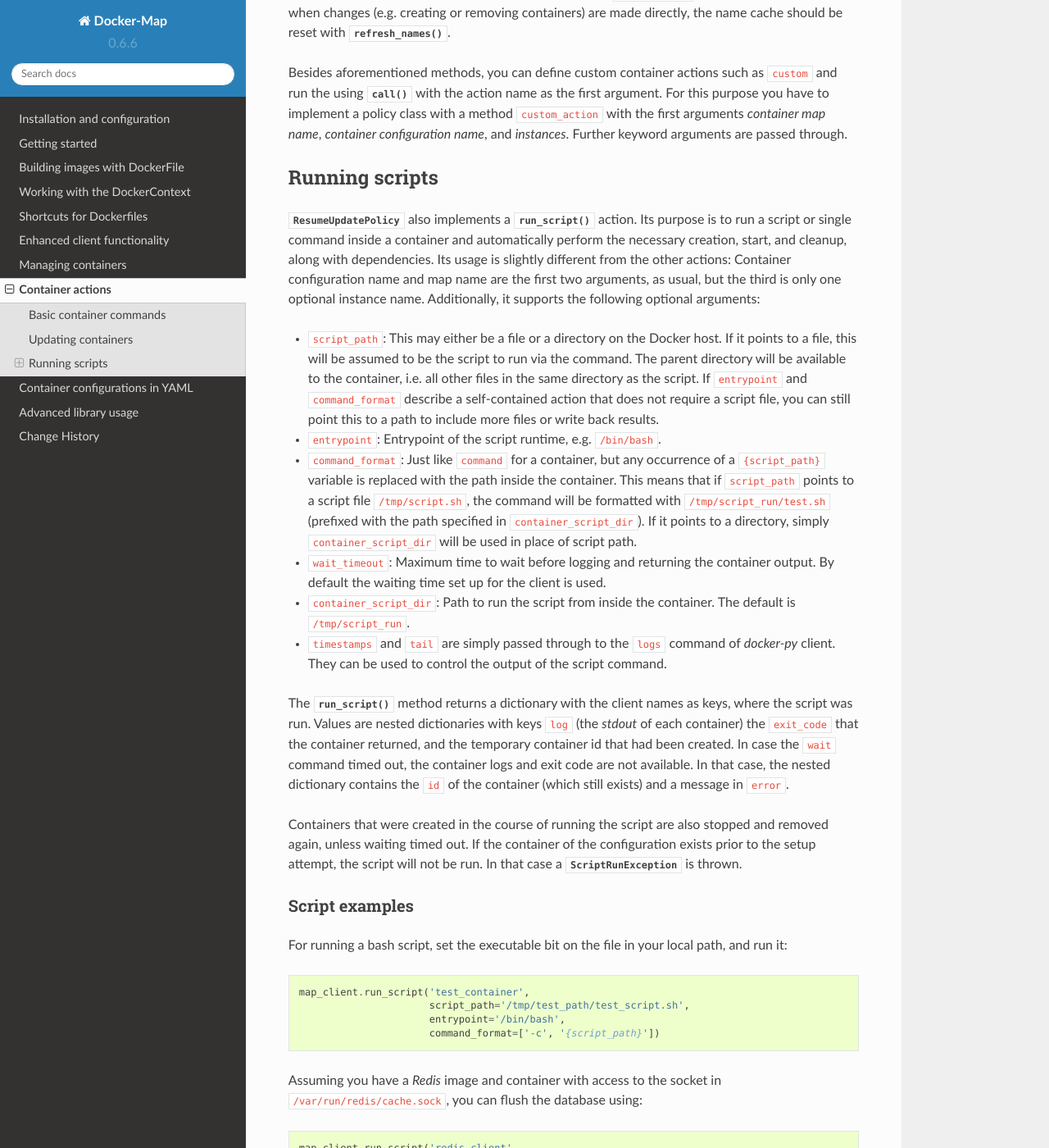
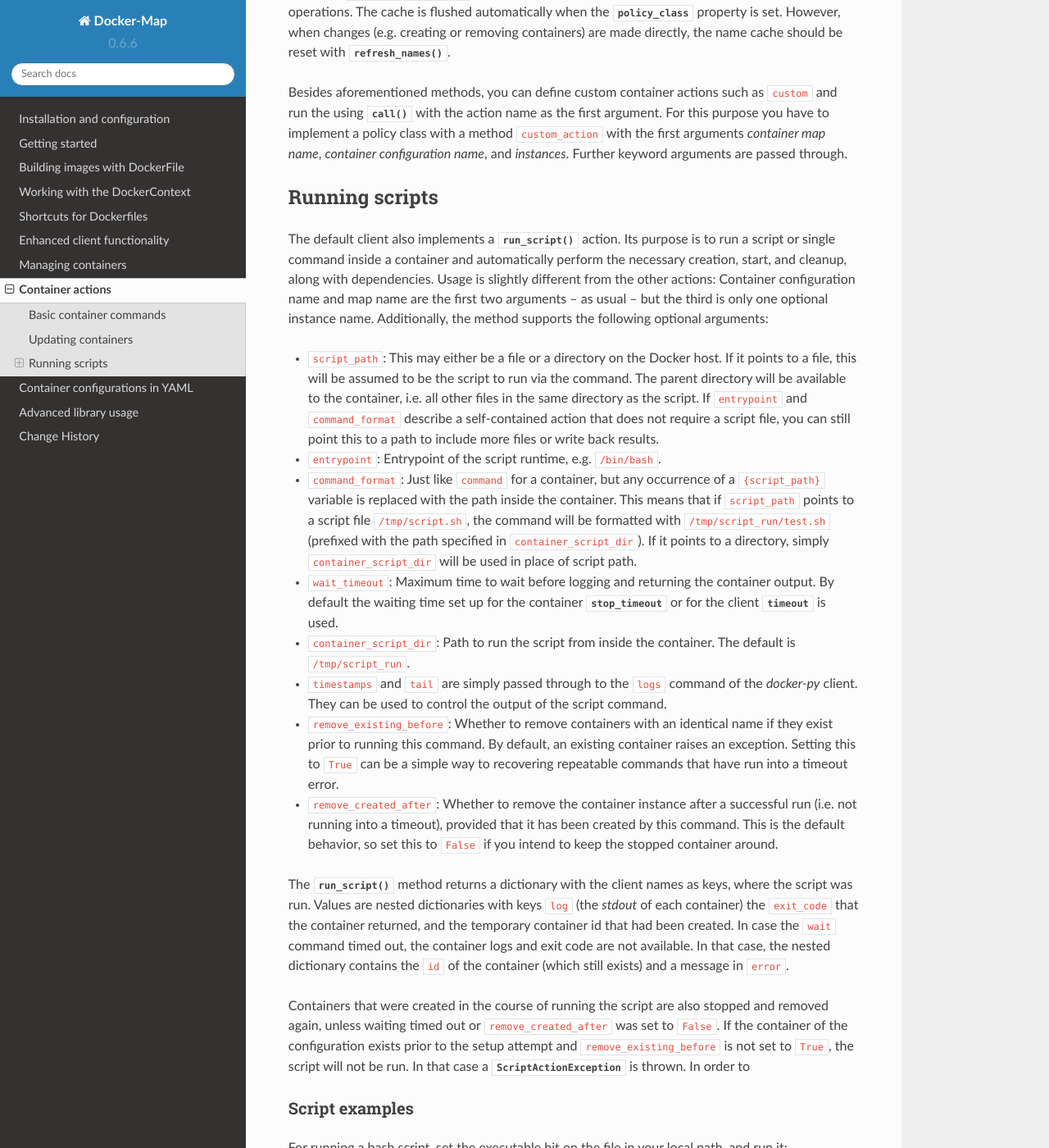
Before and after one commit to merll/docker-map, a Sphinx documentation site: the page built from docs/guide/containers/actions.rst, in a window 1280 px wide and 1400 px high, scrolled down 1918 px. Shown: the whole window at 82% size. Built offline with Sphinx 7.4.7 and the Read the Docs theme 2.0.0, drawn with Linux system fonts in a browser that asks for light colours; some of the changed text lies outside the part shown.

Commit message:
Updated docs.

```diff
--- a/docs/changes.rst
+++ b/docs/changes.rst
@@ -6,6 +6,8 @@
 -------
 * Refactoring of policy framework. The monolithic client action functions have been divided into separate
   modules for improving maintainability and testing. This also makes it easier to add more functionality.
+  A few minor issues with updating containers and executing commands were resolved during this change.
+* Added an experimental command line generator.
 
 0.6.6
 -----
--- a/docs/guide/containers/actions.rst
+++ b/docs/guide/containers/actions.rst
@@ -7,9 +7,9 @@
 
 Basic container commands
 ------------------------
-:class:`~dockermap.map.client.MappingDockerClient` uses a policy class, that transforms the container configurations
-and their current state into actions on the client, along with keyword arguments accepted by `docker-py`.
-The default, :class:`~dockermap.map.policy.resume.ResumeUpdatePolicy` supports the following methods.
+:class:`~dockermap.map.client.MappingDockerClient` provides as set of configurable commands, that transform the
+container configurations and their current state into actions on the client, along with keyword arguments accepted by
+`docker-py`. By default it supports the following methods:
 
 * :meth:`~dockermap.map.client.MappingDockerClient.create` resolves all dependency containers to be created prior to
   the current one. First, `attached` volumes are created (see :ref:`attached-volumes`) of the dependency containers.
@@ -28,6 +28,8 @@
   * and starts non-running containers (like `start`).
 * :meth:`~dockermap.map.client.MappingDockerClient.shutdown` simply combines
   :meth:`~dockermap.map.client.MappingDockerClient.stop` and :meth:`~dockermap.map.client.MappingDockerClient.remove`.
+* :meth:`~dockermap.map.client.MappingDockerClient.update` and
+  :meth:`~dockermap.map.client.MappingDockerClient.run_script` are discussed in more detail below.
 
 Updating containers
 -------------------
@@ -82,12 +84,11 @@
 
 Running scripts
 ---------------
-:class:`~dockermap.map.policy.resume.ResumeUpdatePolicy` also implements a
-:meth:`~dockermap.map.client.MappingDockerClient.run_script` action. Its purpose is to run a script or single command
-inside a container and automatically perform the necessary creation, start, and cleanup, along with dependencies. Its
-usage is slightly different from the other actions: Container configuration name and map name are the first two
-arguments, as usual, but the third is only one optional instance name. Additionally, it supports the following
-optional arguments:
+The default client also implements a :meth:`~dockermap.map.client.MappingDockerClient.run_script` action. Its purpose is
+to run a script or single command inside a container and automatically perform the necessary creation, start, and
+cleanup, along with dependencies. Usage is slightly different from the other actions: Container configuration name and
+map name are the first two arguments -- as usual -- but the third is only one optional instance name. Additionally, the
+method supports the following optional arguments:
 
 * ``script_path``: This may either be a file or a directory on the Docker host. If it points to a file, this will be
   assumed to be the script to run via the command. The parent directory will be available to the container, i.e. all
@@ -101,10 +102,17 @@
   specified in ``container_script_dir``). If it points to a directory, simply ``container_script_dir`` will be used
   in place of script path.
 * ``wait_timeout``: Maximum time to wait before logging and returning the container output. By default the waiting
-  time set up for the client is used.
+  time set up for the container :attr:`~dockermap.map.config.ContainerConfiguration.stop_timeout` or for the client
+  :attr:`~dockermap.map.config.ClientConfiguration.timeout` is used.
 * ``container_script_dir``: Path to run the script from inside the container. The default is ``/tmp/script_run``.
-* ``timestamps`` and ``tail`` are simply passed through to the ``logs`` command of  `docker-py` client. They can be
+* ``timestamps`` and ``tail`` are simply passed through to the ``logs`` command of the `docker-py` client. They can be
   used to control the output of the script command.
+* ``remove_existing_before``: Whether to remove containers with an identical name if they exist prior to running this
+  command. By default, an existing container raises an exception. Setting this to ``True`` can be a simple way to
+  recovering repeatable commands that have run into a timeout error.
+* ``remove_created_after``: Whether to remove the container instance after a successful run (i.e. not running into a
+  timeout), provided that it has been created by this command. This is the default behavior, so set this to ``False``
+  if you intend to keep the stopped container around.
 
 The :meth:`~dockermap.map.client.MappingDockerClient.run_script` method returns a dictionary with the client names
 as keys, where the script was run. Values are nested dictionaries with keys ``log`` (the `stdout` of each container)
@@ -113,8 +121,9 @@
 contains the ``id`` of the container (which still exists) and a message in ``error``.
 
 Containers that were created in the course of running the script are also stopped and removed again, unless waiting
-timed out. If the container of the configuration exists prior to the setup attempt, the script will not be run. In that
-case a :class:`~dockermap.map.policy.script.ScriptRunException` is thrown.
+timed out or ``remove_created_after`` was set to ``False``. If the container of the configuration exists prior to the
+setup attempt and ``remove_existing_before`` is not set to ``True``, the script will not be run. In that case a
+:class:`~dockermap.map.action.script.ScriptActionException` is thrown. In order to
 
 Script examples
 ^^^^^^^^^^^^^^^
```
Also changed, not shown: docs/guide/containers/client.rst (+5 -4 lines), docs/guide/containers/maps.rst (+39 -8 lines).
